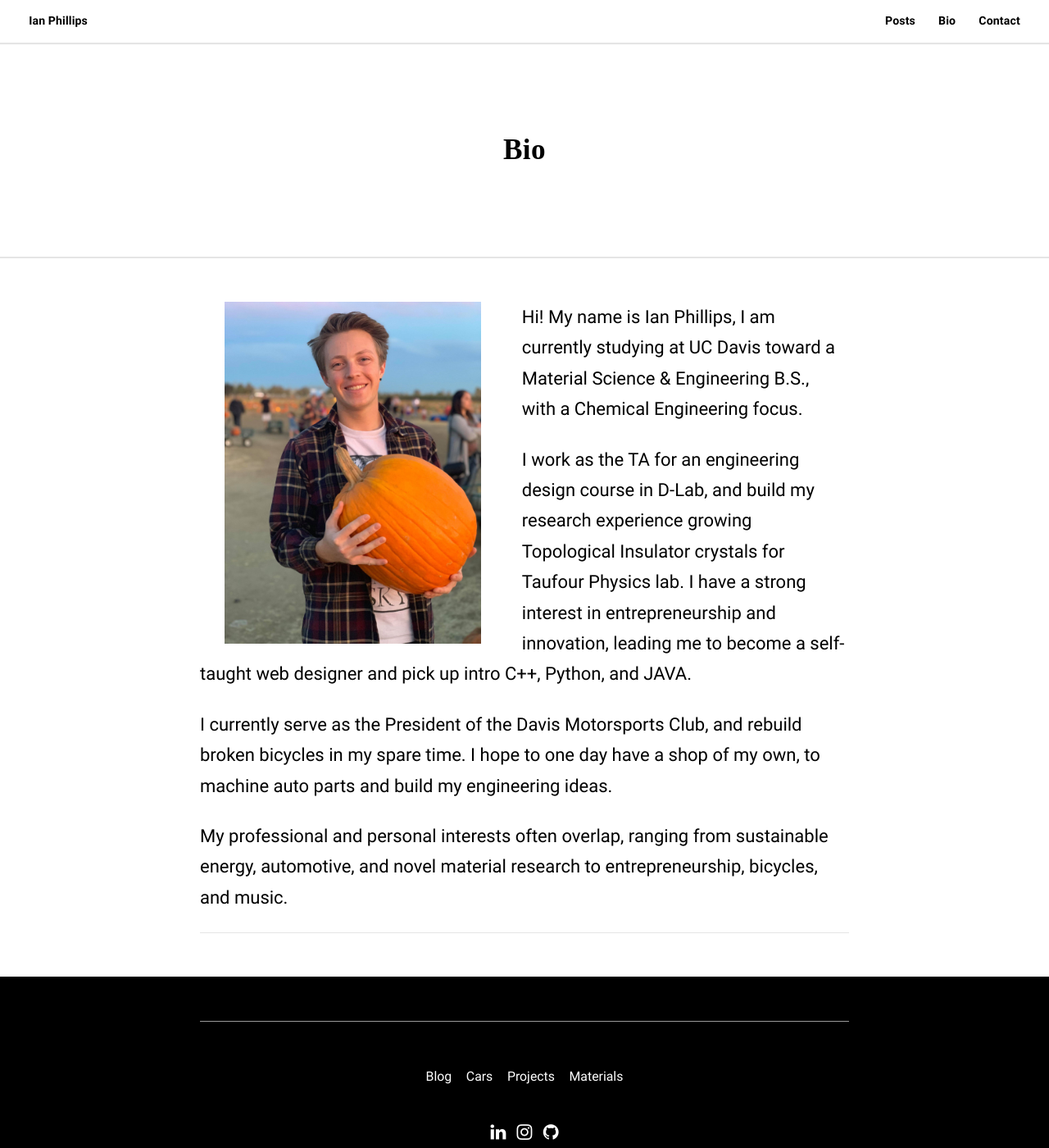
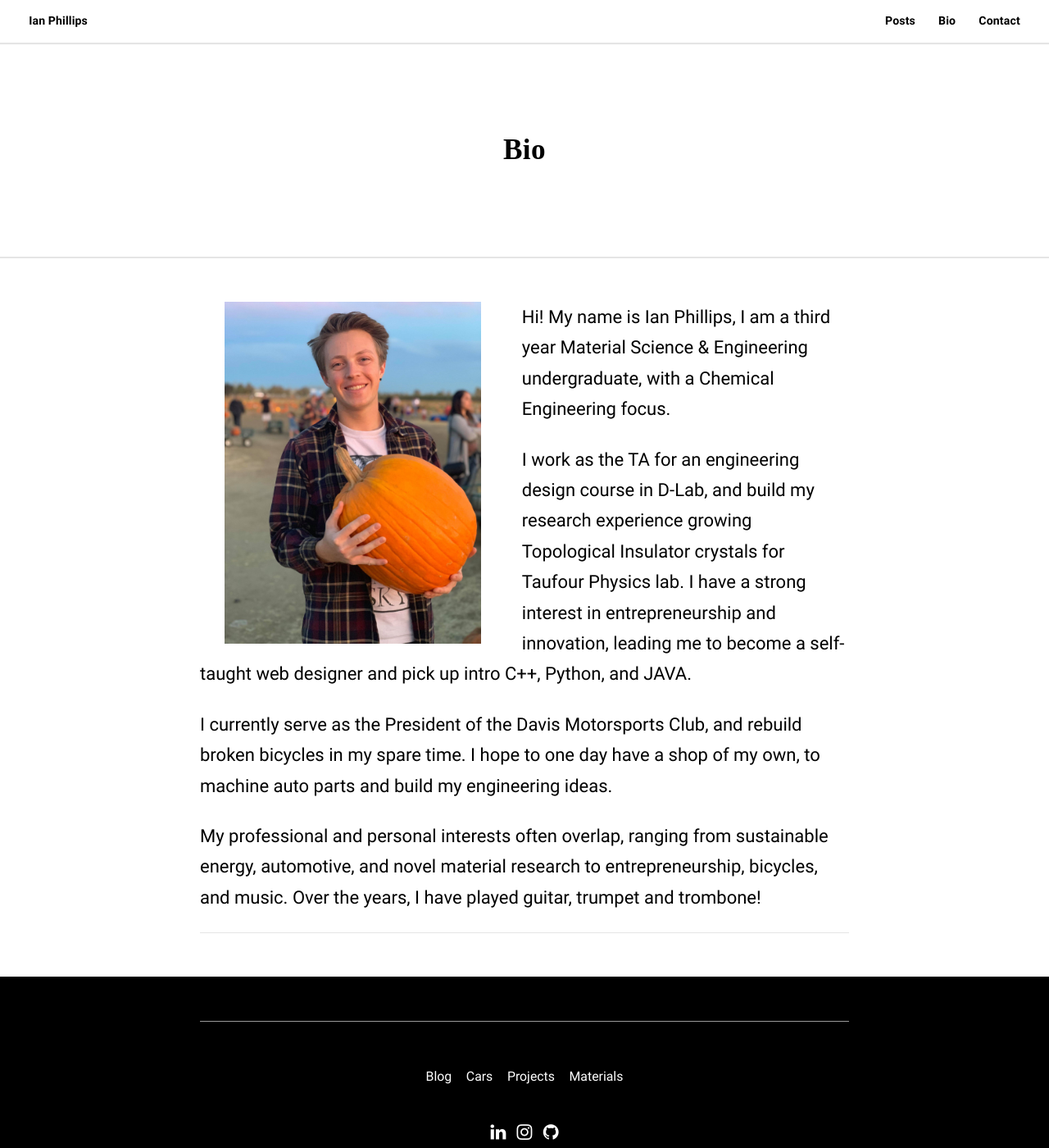
Before and after one commit to ianphillips715/ianphillips715, a Jekyll site: the page built from bio.html, in a window 1280 px wide and 1400 px high. Shown: the whole window at 82% size. Built offline with Jekyll 4.4.1, drawn with Linux system fonts in a browser that asks for light colours; some web fonts are replaced.

Commit message:
Update bio.html

```diff
--- a/bio.html
+++ b/bio.html
@@ -3,10 +3,10 @@
 title: Bio
 ---
 
-<div><p style="margin-right:10px"> <img src="/assets/images/me_pumpkin.png" style="width:40%; height:40%; float:left; margin-right:50px; margin-left:30px;"> Hi! My name is Ian Phillips, I am currently studying at UC Davis toward a Material Science & Engineering B.S., with a Chemical Engineering focus.</p>
+<div><p style="margin-right:10px"> <img src="/assets/images/me_pumpkin.png" style="width:40%; height:40%; float:left; margin-right:50px; margin-left:30px;"> Hi! My name is Ian Phillips, I am a third year Material Science & Engineering undergraduate, with a Chemical Engineering focus.</p>
 </br><p>I work as the TA for an engineering design course in D-Lab, and build my research experience growing Topological Insulator crystals for Taufour Physics lab. I have a strong interest in entrepreneurship and innovation, leading me to become a self-taught web designer and pick up intro C++, Python, and JAVA.</p>
 </br><p>I currently serve as the President of the Davis Motorsports Club, and rebuild broken bicycles in my spare time. I hope to one day have a shop of my own, to machine auto parts and build my engineering ideas.</p>
-</br><p>My professional and personal interests often overlap, ranging from sustainable energy, automotive, and novel material research to entrepreneurship, bicycles, and music. </p>
+</br><p>My professional and personal interests often overlap, ranging from sustainable energy, automotive, and novel material research to entrepreneurship, bicycles, and music. Over the years, I have played guitar, trumpet and trombone!</p>
 </div>
 
 <hr/>
```
